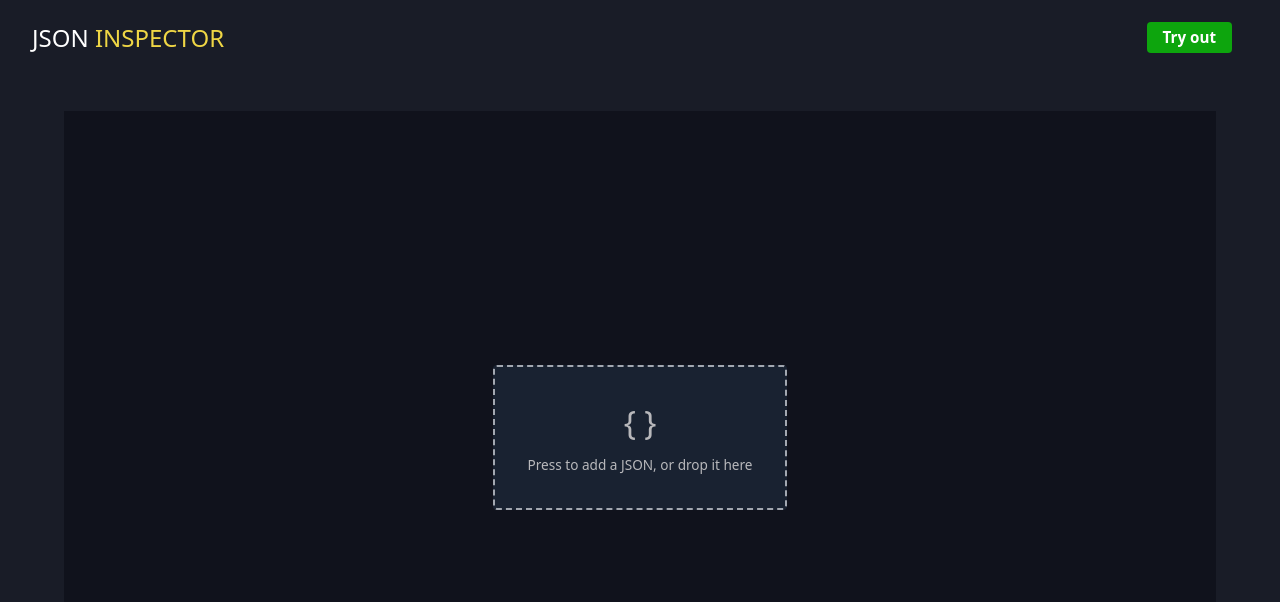
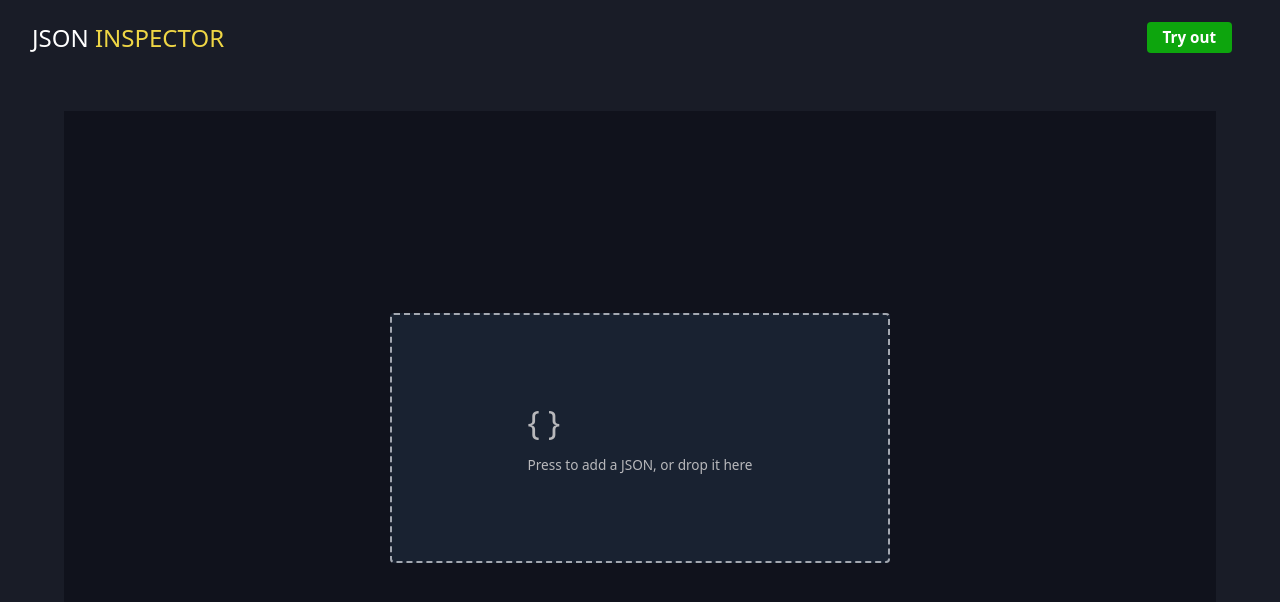
Before and after one commit to matiasgdev/json-inspect, a React (Vite) app: page / in a window 1280 px wide. Shown: the top 602 px of the page. Built offline with nearby package versions, Linux system fonts and the light colour scheme.

Commit message:
feat: added drop file handler

```diff
--- a/src/components/FileButton/index.tsx
+++ b/src/components/FileButton/index.tsx
@@ -1,22 +1,47 @@
-import {ChangeEventHandler} from 'react'
+import {useEffect, type ChangeEventHandler, type DragEventHandler} from 'react'
 import {useJsonStore} from '../../stores/json-store'
+
+const dropAndDragEvents = ['dragenter', 'dragover', 'dragleave', 'drop']
 
 export const FileButton = () => {
   const setJson = useJsonStore(s => s.setJson)
 
-  const handleChange: ChangeEventHandler<HTMLInputElement> = event => {
-    const file = event.target.files?.[0] as File
-    if (!file) return
-
+  const handleFile = (file: File) => {
     const reader = new FileReader()
     reader.readAsText(file, 'utf-8')
     reader.onloadend = event => {
       setJson(JSON.parse(event.target?.result as string))
     }
   }
+
+  const handleChange: ChangeEventHandler<HTMLInputElement> = event => {
+    const file = event.target.files?.[0] as File
+    if (!file) return
+    handleFile(file)
+  }
+
+  const handleOnDrop: DragEventHandler<HTMLDivElement> = event => {
+    const file = event.dataTransfer.files[0]
+    if (!file) return
+    handleFile(file)
+  }
+
+  useEffect(() => {
+    const preventDefaults = (event: Event) => {
+      event.preventDefault()
+    }
+    for (const event of dropAndDragEvents) {
+      window.addEventListener(event, preventDefaults, false)
+    }
+  }, [])
+
   return (
     <div className="w-full h-full flex justify-center items-center">
-      <button className="px-8 py-8 opacity-[70%] hover:opacity-[1] transition-colors cursor-pointer border-2 border-slate-200 border-dashed outline-none rounded bg-slate-800">
+      <div
+        role="button"
+        onDrop={handleOnDrop}
+        className="w-[500px] h-[250px] px-8 py-8 flex items-center justify-center opacity-[70%] hover:opacity-[1] transition-colors cursor-pointer border-2 border-slate-200 border-dashed outline-none rounded bg-slate-800"
+      >
         <label htmlFor="file" className="text-white cursor-pointer">
           <span className="block text-[2rem] mb-2"> {`{ }`}</span>
           <p className="text-[.85rem]">Press to add a JSON, or drop it here</p>
@@ -28,7 +53,7 @@ export const FileButton = () => {
           className="hidden"
           onChange={handleChange}
         />
-      </button>
+      </div>
     </div>
   )
 }
```
